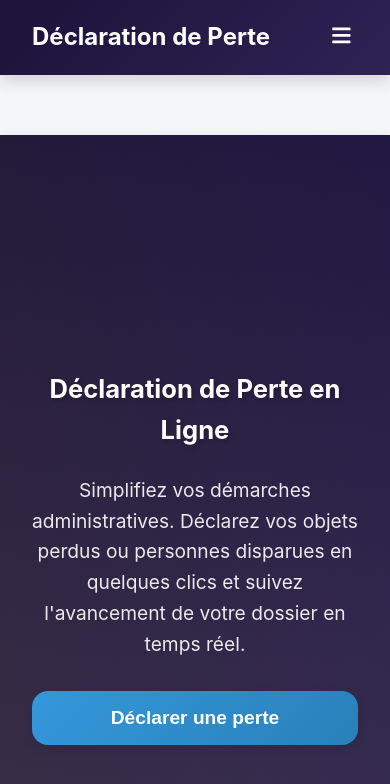
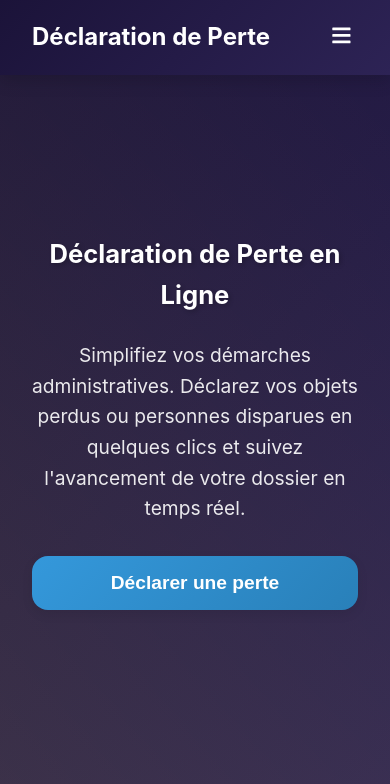
Before and after one commit to yvesplacide/projetfrontendFinal, a React (Vite) app: page / in a window 390 px wide. Shown: the top 784 px of the page. Built offline with nearby package versions, Linux system fonts and the light colour scheme.

Commit message:
figer la navbar sur mobile

```diff
--- a/src/index.css
+++ b/src/index.css
@@ -62,7 +62,6 @@ body {
   background-color: white;
   border-radius: 8px;
   box-shadow: 0 2px 10px rgba(0, 0, 0, 0.1);
-  margin-top: 60px;
 }
 
 .footer {
--- a/src/styles/Header.css
+++ b/src/styles/Header.css
@@ -556,7 +556,7 @@ nav a i {
         height: auto;
         min-height: 60px;
         flex-wrap: wrap;
-        position: relative;
+        position: fixed;
     }
 
     /* Afficher le bouton hamburger */
```
